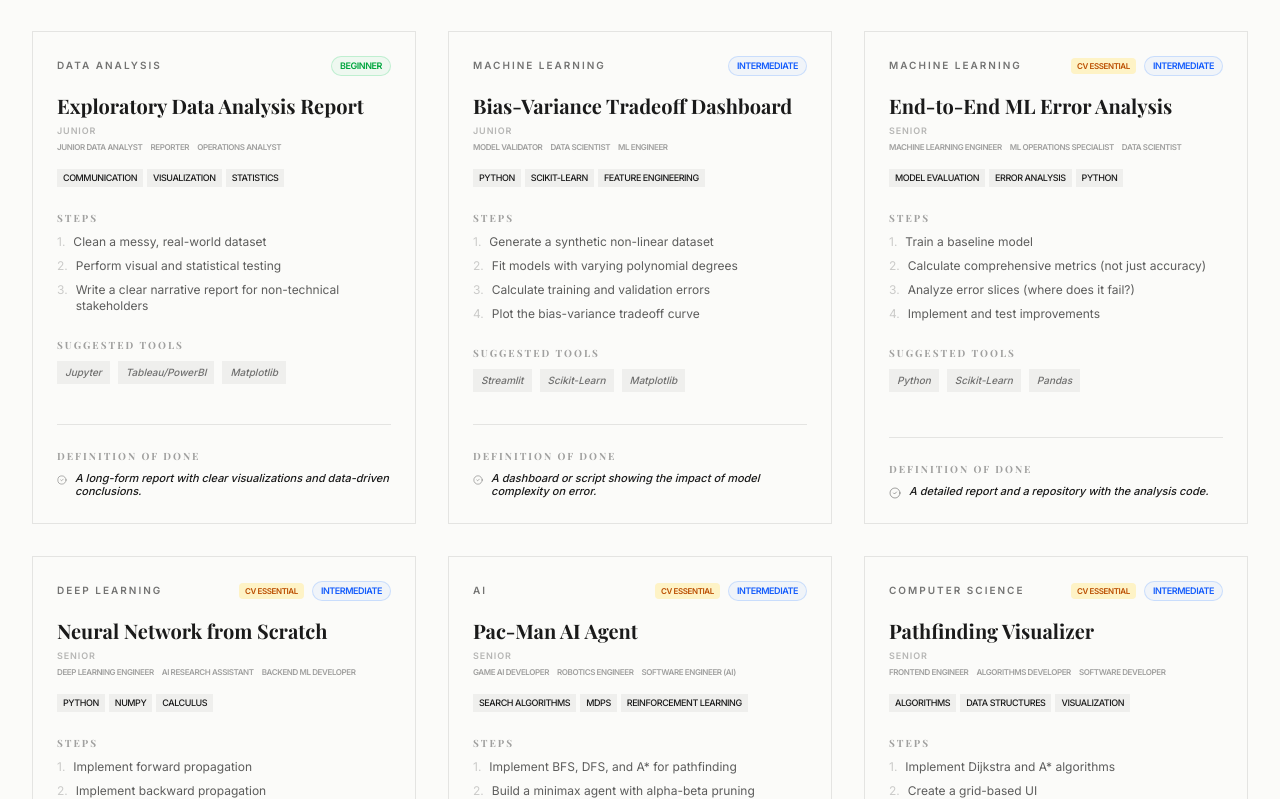
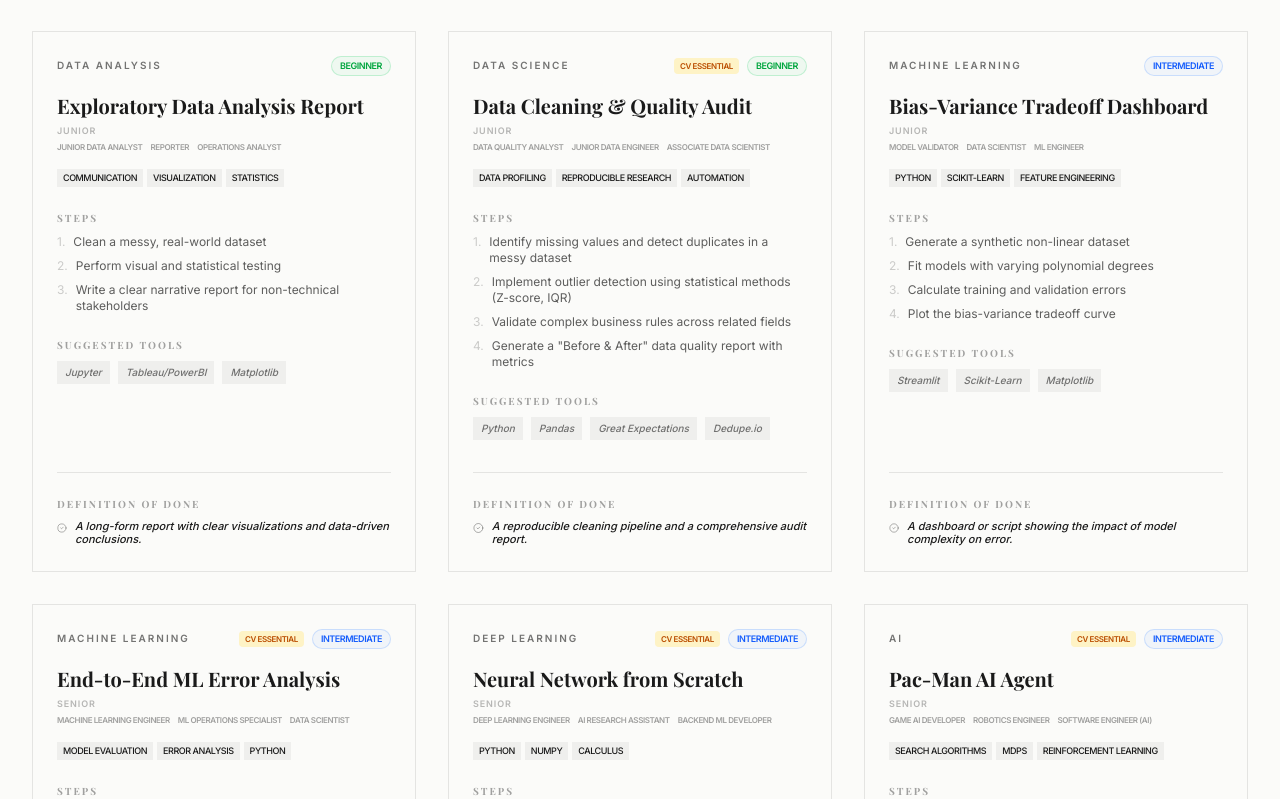
Before and after one commit to yomna-nasr/The-One, a React (Vite) app: page /projects in a window 1280 px wide. Shown: the part 5101-5900 px from the top of the page. Built offline with nearby package versions, Linux system fonts and the light colour scheme; no server answers; a web font is replaced by a local one.

Commit message:
feat: Add cohort retention and data quality projects
Introduces two new standalone projects: "Data Cleaning & Quality Audit" and "Cohort Retention Analysis." These add more options for users focusing on data quality, data engineering, and product analytics.

```diff
--- a/src/data/standaloneProjects.ts
+++ b/src/data/standaloneProjects.ts
@@ -52,6 +52,24 @@ export const standaloneProjects: Project[] = [
     role: 'Junior',
     isMustOnCV: false,
     possiblePositions: ['Junior Data Analyst', 'Reporter', 'Operations Analyst']
+  },
+  {
+    id: 'standalone-data-quality-audit',
+    title: 'Data Cleaning & Quality Audit',
+    domain: 'Data Science',
+    level: 'Intro',
+    skillTargets: ['Data Profiling', 'Reproducible Research', 'Automation'],
+    steps: [
+      'Identify missing values and detect duplicates in a messy dataset',
+      'Implement outlier detection using statistical methods (Z-score, IQR)',
+      'Validate complex business rules across related fields',
+      'Generate a "Before & After" data quality report with metrics'
+    ],
+    definitionOfDone: 'A reproducible cleaning pipeline and a comprehensive audit report.',
+    suggestedTools: ['Python', 'Pandas', 'Great Expectations', 'Dedupe.io'],
+    role: 'Junior',
+    isMustOnCV: true,
+    possiblePositions: ['Data Quality Analyst', 'Junior Data Engineer', 'Associate Data Scientist']
   },
 
   // Intermediate Level
@@ -282,6 +300,42 @@ export const standaloneProjects: Project[] = [
     possiblePositions: ['Product Growth Analyst', 'Experimentalist', 'Conversion Rate Optimizer']
   },
   {
+    id: 'standalone-cohort-retention',
+    title: 'Cohort Retention Analysis',
+    domain: 'Data Analysis',
+    level: 'Intermediate',
+    skillTargets: ['Python', 'SQL', 'Product Analytics', 'Visualization'],
+    steps: [
+      'Define user cohorts by signup month or acquisition channel',
+      'SQL: Aggregate user activity into a cohort matrix',
+      'Compute retention rates over time (Day/Month N retention)',
+      'Visualize results using a retention heatmap'
+    ],
+    definitionOfDone: 'A retention matrix, heatmap, and report with churn-reduction recommendations.',
+    suggestedTools: ['SQL (PostgreSQL)', 'Python', 'Seaborn', 'Pandas'],
+    role: 'Senior',
+    isMustOnCV: true,
+    possiblePositions: ['Product Analyst', 'Growth Data Scientist', 'Retention Specialist']
+  },
+  {
+    id: 'standalone-funnel-analysis',
+    title: 'Behavioral Funnel Analysis',
+    domain: 'Data Analysis',
+    level: 'Intermediate',
+    skillTargets: ['User Path Tracking', 'Conversion Rate Optimization', 'Segment Analysis'],
+    steps: [
+      'Map the user journey from visit to conversion',
+      'Calculate drop-off rates at each stage of the funnel',
+      'Perform segment analysis by device, country, and channel',
+      'Identify critical bottlenecks using friction analysis'
+    ],
+    definitionOfDone: 'A funnel visualization dashboard and a bottleneck identification report.',
+    suggestedTools: ['SQL Window Functions', 'Mixpanel/GA4 (concepts)', 'Plotly'],
+    role: 'Senior',
+    isMustOnCV: true,
+    possiblePositions: ['E-commerce Analyst', 'Market Growth Lead', 'Conversion Rate Analyst']
+  },
+  {
     id: 'standalone-nlp-scratch',
     title: 'NLP Pipeline From Scratch',
     domain: 'NLP',
@@ -340,7 +394,7 @@ export const standaloneProjects: Project[] = [
     skillTargets: ['OpenCV', 'Deployment', 'Inference'],
     steps: [
       'Build a Face Recognition or Mask Detection system',
-      'Integrate OpenCV for webcam stream processing',
+      'Integrate OpenCV for web cam stream processing',
       'Deploy the application for real-world usage'
     ],
     definitionOfDone: 'A desktop or web app that performs visually accurate real-time inference.',
@@ -443,6 +497,42 @@ export const standaloneProjects: Project[] = [
     possiblePositions: ['Compiler Engineer', 'Language Tools Developer', 'Senior Software Engineer']
   },
   {
+    id: 'standalone-revenue-kpi',
+    title: 'Executive Revenue & KPI Dashboard',
+    domain: 'Data Analysis',
+    level: 'Advanced',
+    skillTargets: ['Business KPIs', 'Executive Reporting', 'Financial Modeling'],
+    steps: [
+      'Calculate core metrics: Revenue Trends, ARPU, LTV, and Growth Rate (MoM/YoY)',
+      'Implement advanced SQL aggregations and time-based grouping',
+      'BONUS: Forecast future revenue utilizing simple regression models',
+      'Design an executive-style dashboard that communicates strategic value'
+    ],
+    definitionOfDone: 'A high-level business dashboard with predictive insights and clear KPI trends.',
+    suggestedTools: ['Tableau/PowerBI', 'SQL Aggregations', 'Python (Scikit-Learn)'],
+    role: 'Manager',
+    isMustOnCV: true,
+    possiblePositions: ['Business Intelligence Lead', 'Senior Revenue Operations Analyst', 'Strategic Data Consultant']
+  },
+  {
+    id: 'standalone-time-series-forecast',
+    title: 'Time Series Forecasting & Analysis',
+    domain: 'Data Science',
+    level: 'Advanced',
+    skillTargets: ['Time Series Modeling', 'Forecasting', 'Statistical Testing'],
+    steps: [
+      'Decompose series into trend, seasonality, and residual components',
+      'Conduct stationarity testing (ADF test) and rolling average analysis',
+      'Implement forecasting models using ARIMA, SARIMA, or Facebook Prophet',
+      'Verify performance using error metrics like MAE and RMSE'
+    ],
+    definitionOfDone: 'A validated forecasting engine with a detailed evaluation of various model performances.',
+    suggestedTools: ['Python', 'Statsmodels', 'Prophet', 'Matplotlib'],
+    role: 'Senior',
+    isMustOnCV: true,
+    possiblePositions: ['Forecasting Specialist', 'Demand Planner', 'Research Data Scientist']
+  },
+  {
     id: 'standalone-monte-carlo',
     title: 'Monte Carlo Simulation Project',
     domain: 'Mathematics',
```
